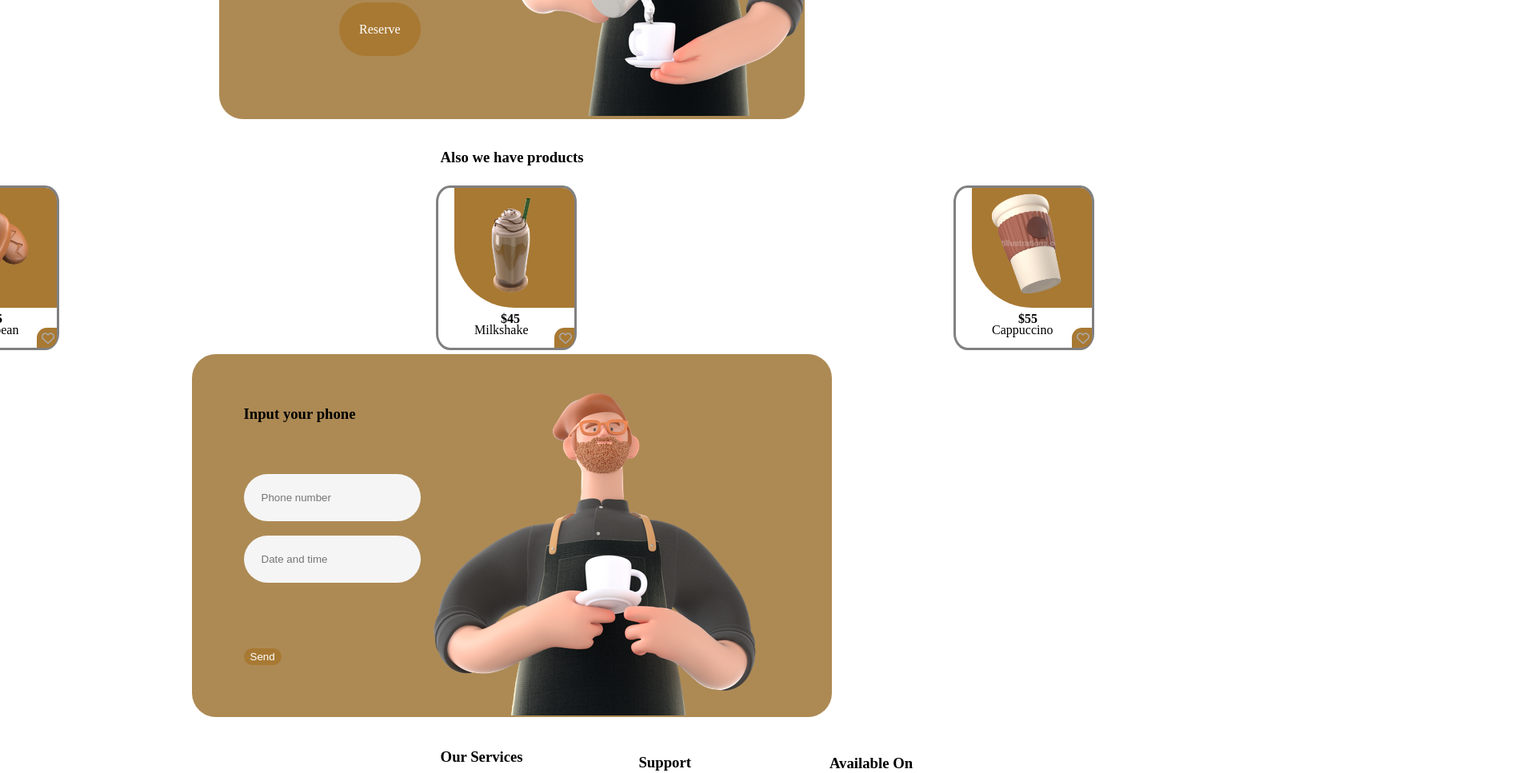
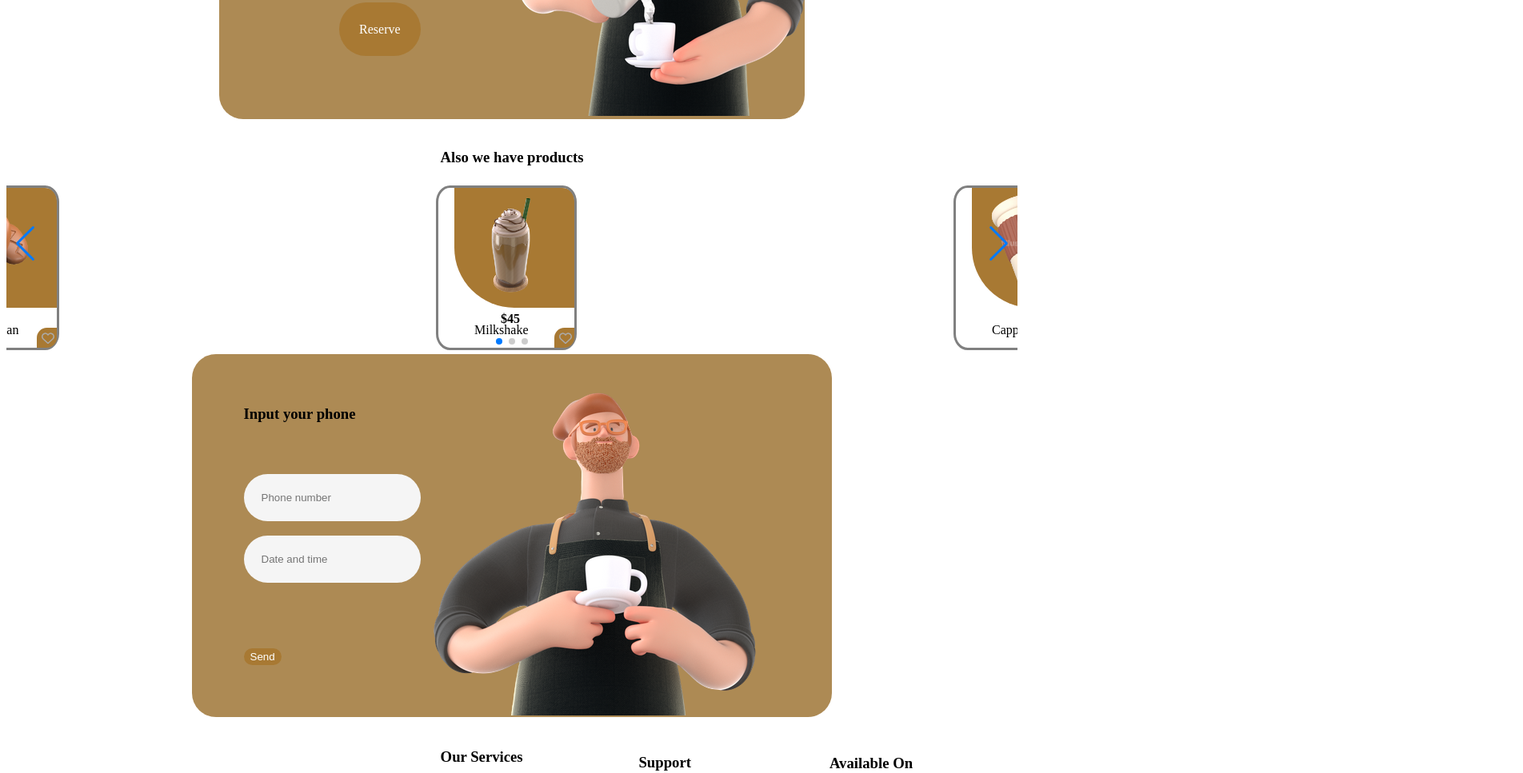
Before and after one commit to aliigholami/coffeeshop-website, a website: page index.html in a window 1280 px wide. Shown: the part 1104-2071 px from the top of the page at 80% size, 1904 px wide, since content can reach past the window. Drawn offline with nearby package versions, Linux system fonts and the light colour scheme.

Commit message:
swiper fixed

```diff
--- a/index.html
+++ b/index.html
@@ -91,7 +91,7 @@
             <h3></h3>
         </div>
         <div class="sub-reserve-3">
-            <div class="mySwiper" id="products">
+            <div class="mySwiper swiper" id="products">
                 <div class="sub-reserve-3-1"><h3>Also we have products</h3></div>
                 <div class="swiper-wrapper">
                     <div class="swiper-slide">
```
